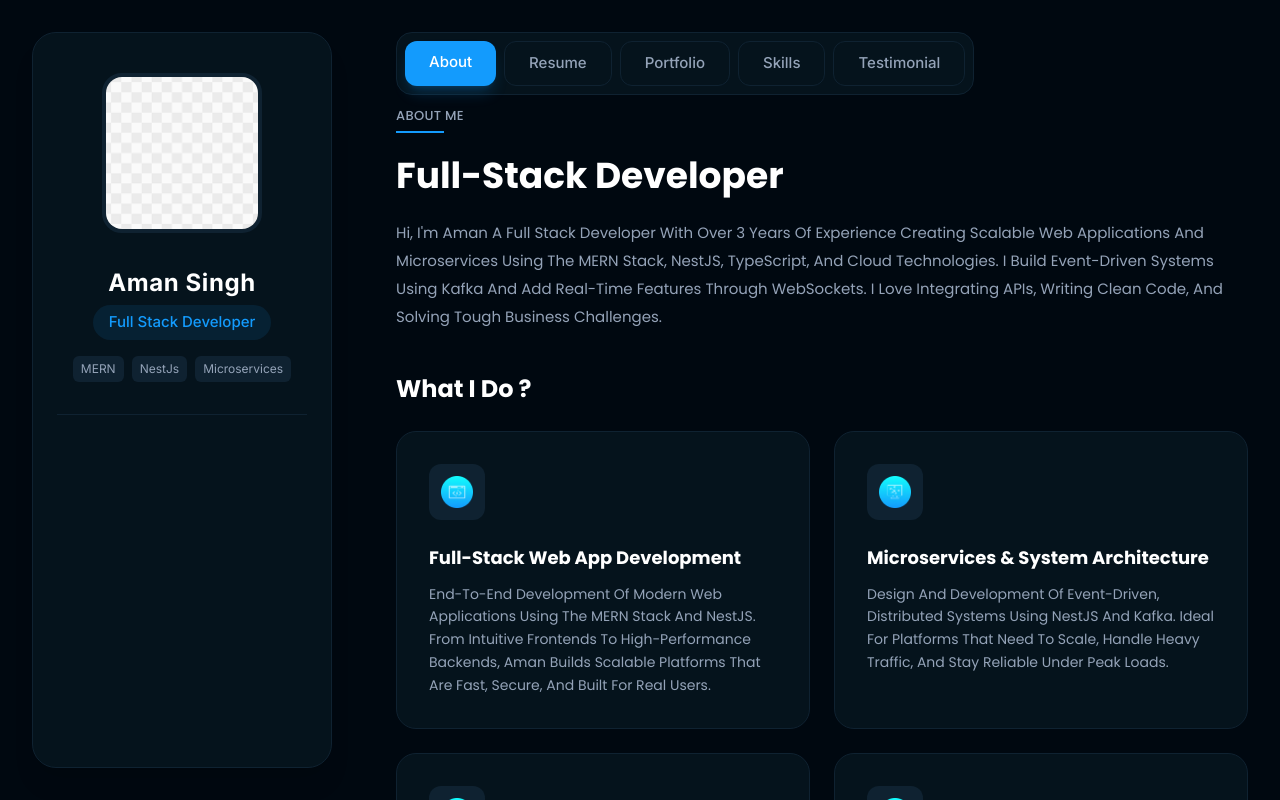
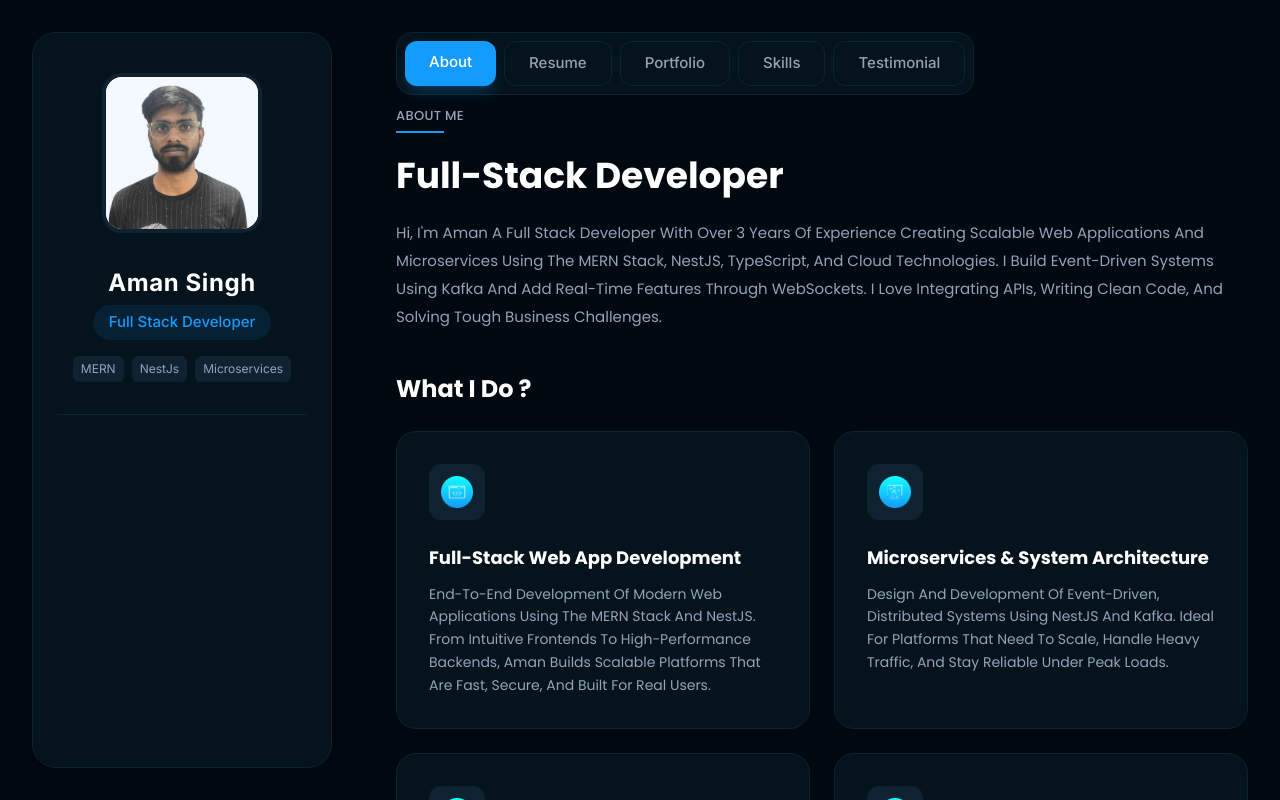
Before and after one commit to amanfreelancer3-sudo/portfolio, a React (Vite) app: page / in a window 1280 px wide. Built offline with nearby package versions, Linux system fonts and the light colour scheme.

Commit message:
added profile pic

```diff
--- a/src/components/layout/Navbar.tsx
+++ b/src/components/layout/Navbar.tsx
@@ -5,11 +5,11 @@ const Navbar = () => {
     <aside className="w-[300px] bg-[#05131C] flex flex-col items-center py-10 px-6 rounded-[24px] h-full border border-[#0F2231] shadow-xl relative overflow-hidden">
       {/* Profile Photo */}
       <div className="relative mb-6">
-        <div className="w-[160px] h-[160px] rounded-[20px] overflow-hidden border-4 border-[#0F2231]">
+        <div className="w-[160px] h-[160px] rounded-[20px] overflow-hidden border-4 border-[#0F2231] bg-white flex items-center justify-center">
           <img
             src={ProfilePhoto}
             alt="Aman Singh"
-            className="w-full h-full object-cover"
+            className="w-full h-full object-cover scale-[1.35] translate-y-2"
           />
         </div>
       </div>
```
Also changed, not shown: src/assets/images/profile_picture.png.
